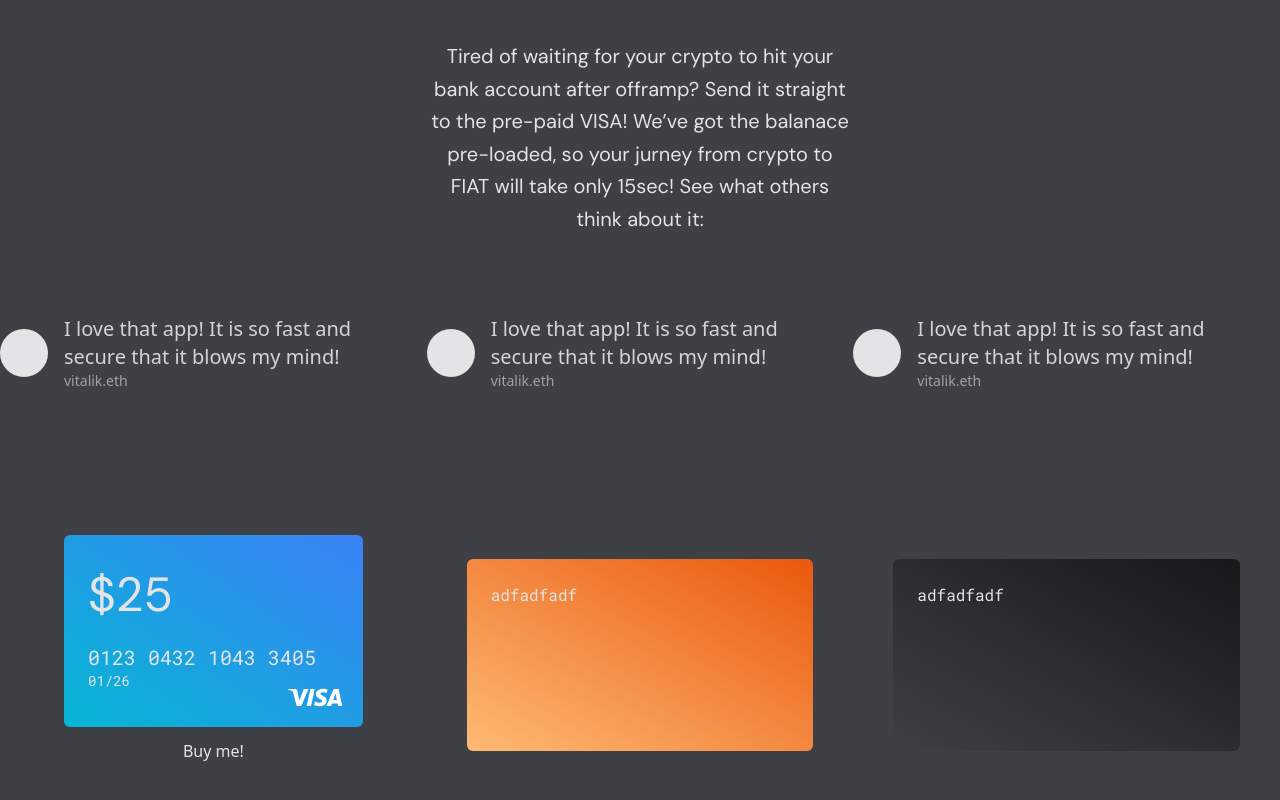
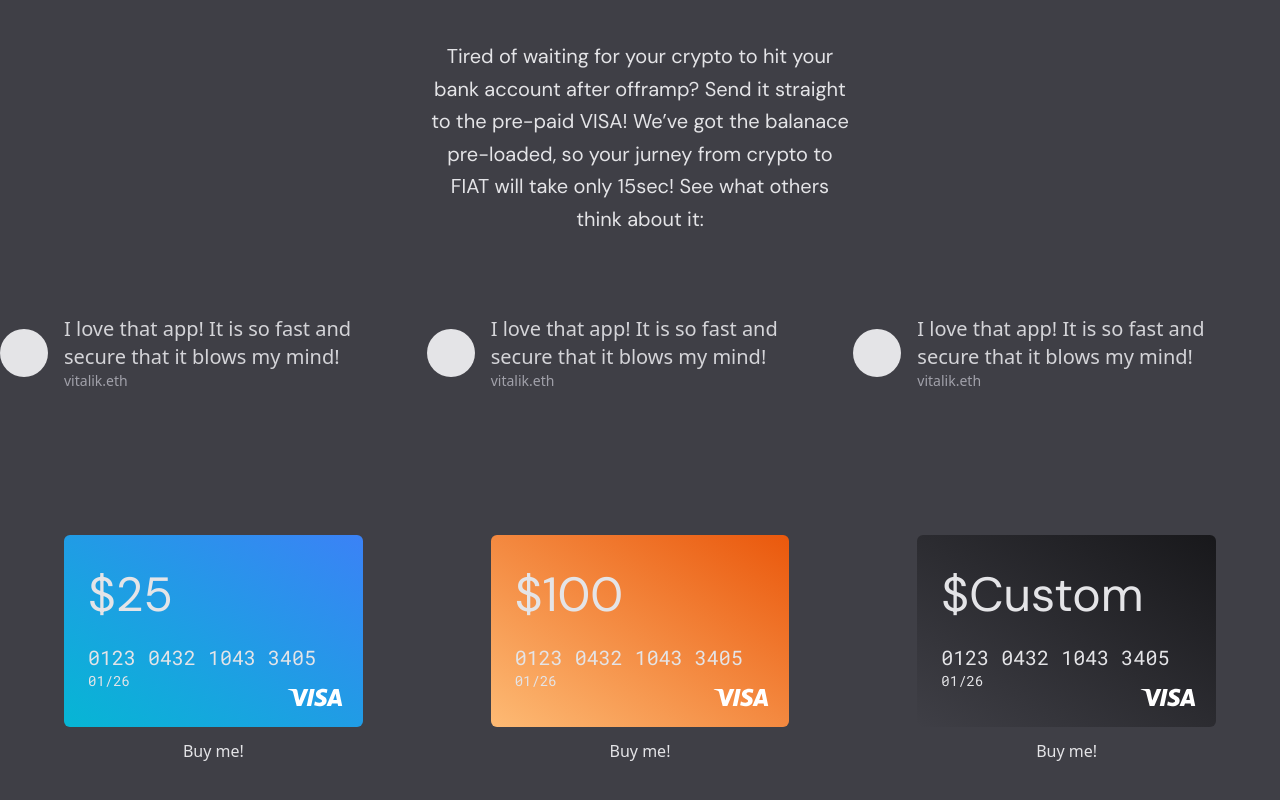
Before and after one commit to easyETHplastic/easyETHplastic, a Vue app: page / in a window 1280 px wide. Shown: the part 280-1080 px from the top of the page. Built offline with nearby package versions, Linux system fonts and the light colour scheme.

Commit message:
buy buttons

```diff
--- a/src/App.vue
+++ b/src/App.vue
@@ -78,14 +78,64 @@ import AppHeader from "./components/AppHeader.vue";
         </div>
       </div>
       <div class="w-1/3 m-10">
-        <div
-          class="rounded-md h-48 p-6 bg-gradient-to-tr from-orange-300 to-orange-600 hover:shadow-xl font-roboto"
-        >adfadfadf</div>
+        <div class="p-6 hover:bg-zinc-400 rounded-lg">
+          <div
+            class="relative rounded-md text-xl h-48 p-6 bg-gradient-to-tr from-orange-300 to-orange-600 hover:shadow-xl hover:animate-pulse font-roboto"
+          >
+            <p class="text-5xl font-dmsans pt-3 pb-6">$100</p>
+            <p>0123 0432 1043 3405</p>
+            <p class="text-sm">01/26</p>
+            <svg
+              class="w-24 absolute bottom-0 right-0"
+              version="1.1"
+              id="Layer_1"
+              x="0px"
+              y="0px"
+              viewBox="0 0 3384.54 2077.85"
+              style="enable-background:new 0 0 3384.54 2077.85;"
+              xml:space="preserve"
+            >
+              <defs id="defs840"></defs>
+              <path
+                class="st0"
+                fill="#ffffff"
+                d="M1461.26,739.84l-251.37,599.74h-164l-123.7-478.62c-7.51-29.48-14.04-40.28-36.88-52.7  c-37.29-20.23-98.87-39.21-153.05-50.99l3.68-17.43h263.99c33.65,0,63.9,22.4,71.54,61.15l65.33,347.04l161.46-408.2H1461.26z   M2103.84,1143.77c0.66-158.29-218.88-167.01-217.37-237.72c0.47-21.52,20.96-44.4,65.81-50.24c22.23-2.91,83.48-5.13,152.95,26.84  l27.25-127.18c-37.33-13.55-85.36-26.59-145.12-26.59c-153.35,0-261.27,81.52-262.18,198.25c-0.99,86.34,77.03,134.52,135.81,163.21  c60.47,29.38,80.76,48.26,80.53,74.54c-0.43,40.23-48.23,57.99-92.9,58.69c-77.98,1.2-123.23-21.1-159.3-37.87l-28.12,131.39  c36.25,16.63,103.16,31.14,172.53,31.87C1996.72,1348.96,2103.34,1268.45,2103.84,1143.77 M2508.78,1339.58h143.49l-125.25-599.74  h-132.44c-29.78,0-54.9,17.34-66.02,44l-232.81,555.74h162.91L2291,1250h199.05L2508.78,1339.58z M2335.67,1127.08l81.66-225.18  l47,225.18H2335.67z M1682.93,739.84l-128.29,599.74H1399.5l128.34-599.74H1682.93z"
+                id="path835"
+              ></path>
+            </svg>
+          </div>
+          <div class="p-3 mx-auto rounded-md text-center">Buy me!</div>
+        </div>
       </div>
       <div class="w-1/3 m-10">
-        <div
-          class="rounded-md h-48 p-6 bg-gradient-to-tr from-zinc-700 to-zinc-900 hover:shadow-xl font-roboto"
-        >adfadfadf</div>
+        <div class="p-6 hover:bg-zinc-400 rounded-lg">
+          <div
+            class="relative rounded-md text-xl h-48 p-6 bg-gradient-to-tr from-zinc-700 to-zinc-900 hover:shadow-xl hover:animate-pulse font-roboto"
+          >
+            <p class="text-5xl font-dmsans pt-3 pb-6">$Custom</p>
+            <p>0123 0432 1043 3405</p>
+            <p class="text-sm">01/26</p>
+            <svg
+              class="w-24 absolute bottom-0 right-0"
+              version="1.1"
+              id="Layer_1"
+              x="0px"
+              y="0px"
+              viewBox="0 0 3384.54 2077.85"
+              style="enable-background:new 0 0 3384.54 2077.85;"
+              xml:space="preserve"
+            >
+              <defs id="defs840"></defs>
+              <path
+                class="st0"
+                fill="#ffffff"
+                d="M1461.26,739.84l-251.37,599.74h-164l-123.7-478.62c-7.51-29.48-14.04-40.28-36.88-52.7  c-37.29-20.23-98.87-39.21-153.05-50.99l3.68-17.43h263.99c33.65,0,63.9,22.4,71.54,61.15l65.33,347.04l161.46-408.2H1461.26z   M2103.84,1143.77c0.66-158.29-218.88-167.01-217.37-237.72c0.47-21.52,20.96-44.4,65.81-50.24c22.23-2.91,83.48-5.13,152.95,26.84  l27.25-127.18c-37.33-13.55-85.36-26.59-145.12-26.59c-153.35,0-261.27,81.52-262.18,198.25c-0.99,86.34,77.03,134.52,135.81,163.21  c60.47,29.38,80.76,48.26,80.53,74.54c-0.43,40.23-48.23,57.99-92.9,58.69c-77.98,1.2-123.23-21.1-159.3-37.87l-28.12,131.39  c36.25,16.63,103.16,31.14,172.53,31.87C1996.72,1348.96,2103.34,1268.45,2103.84,1143.77 M2508.78,1339.58h143.49l-125.25-599.74  h-132.44c-29.78,0-54.9,17.34-66.02,44l-232.81,555.74h162.91L2291,1250h199.05L2508.78,1339.58z M2335.67,1127.08l81.66-225.18  l47,225.18H2335.67z M1682.93,739.84l-128.29,599.74H1399.5l128.34-599.74H1682.93z"
+                id="path835"
+              ></path>
+            </svg>
+          </div>
+          <div class="p-3 mx-auto rounded-md text-center">Buy me!</div>
+        </div>
       </div>
     </div>
   </div>
```
